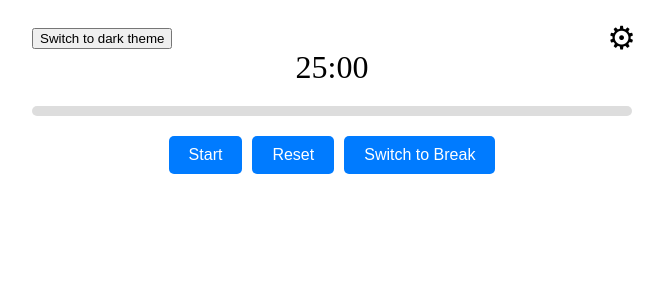
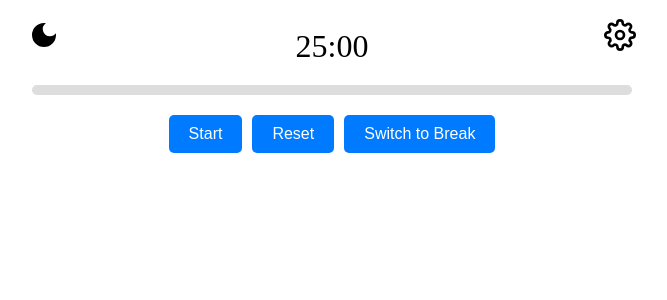
Before and after one commit to andrew-kras/pomodoro-react, a React (Create React App) app: page / in a window 1280 px wide. Shown: the top 300 px of the page, without its empty margins (308-975 px from the left). Built offline with nearby package versions, Linux system fonts and the light colour scheme.

Commit message:
new icons for settings and color theme were added

```diff
--- a/package.json
+++ b/package.json
@@ -11,6 +11,7 @@
     "node-sass": "^9.0.0",
     "react": "^18.3.1",
     "react-dom": "^18.3.1",
+    "react-icons": "^5.2.1",
     "react-scripts": "5.0.1",
     "web-vitals": "^2.1.4"
   },
--- a/src/App.js
+++ b/src/App.js
@@ -1,8 +1,10 @@
-import React, { useState } from 'react';
+import React, { useState, useContext } from 'react';
+import { FiSettings } from 'react-icons/fi';  // Иконка настроек
+import { MdLightMode, MdDarkMode } from 'react-icons/md';  // Иконки для переключения темы
 import Timer from './components/Timer';
 import Settings from './components/Settings';
 import ThemeSwitcher from './components/ThemeSwitcher';
-import ThemeProvider from './contexts/ThemeContext';
+import ThemeProvider, { ThemeContext } from './contexts/ThemeContext';
 import TimerProvider from './contexts/TimerContext';
 import LanguageProvider from './contexts/LanguageContext';
 import './styles/main.scss';
@@ -19,7 +21,9 @@ function App() {
             <TimerProvider>
                 <LanguageProvider>
                     <div className="container">
-                        <button className="settings-button" onClick={toggleSettings}>⚙</button>
+                        <button className="icon-button settings-button" onClick={toggleSettings}>
+                            <FiSettings />
+                        </button>
                         <ThemeSwitcher />
                         <Timer />
                         <div className={`settings-container ${settingsVisible ? 'visible' : 'hidden'}`}>
--- a/src/components/ThemeSwitcher.js
+++ b/src/components/ThemeSwitcher.js
@@ -1,12 +1,14 @@
 import React, { useContext } from 'react';
+import { MdLightMode, MdDarkMode } from 'react-icons/md';  // Иконки для переключения темы
 import { ThemeContext } from '../contexts/ThemeContext';
+import './ThemeSwitcher.scss';
 
 const ThemeSwitcher = () => {
     const { theme, toggleTheme } = useContext(ThemeContext);
 
     return (
-        <button onClick={toggleTheme}>
-            Switch to {theme === 'light' ? 'dark' : 'light'} theme
+        <button className="icon-button theme-button" onClick={toggleTheme}>
+            {theme === 'light' ? <MdDarkMode /> : <MdLightMode />}
         </button>
     );
 };
--- /dev/null
+++ b/src/components/ThemeSwitcher.scss
@@ -0,0 +1,24 @@
+@import '../styles/variables';
+@import '../styles/mixins';
+
+.icon-button.theme-button {
+  position: absolute;
+  top: 10px;
+  left: 10px;
+  color: map-get($light-theme, text-color);
+
+  &:hover {
+    color: #007bff;
+  }
+
+  .theme-dark & {
+    color: map-get($dark-theme, text-color);
+    &:hover {
+      color: #007bff;
+    }
+  }
+
+  &:focus {
+    outline: none;
+  }
+}
--- a/src/styles/main.scss
+++ b/src/styles/main.scss
@@ -22,18 +22,19 @@ body {
   }
 }
 
-.settings-button {
-  position: absolute;
-  top: 10px;
-  right: 10px;
+.icon-button {
   background: none;
   border: none;
   font-size: 2rem;
   cursor: pointer;
-  color: map-get($light-theme, text-color);
+  transition: transform 0.2s ease-in-out, color 0.3s ease-in-out;
 
   &:hover {
-    color: darken(map-get($light-theme, text-color), 20%);
+    color: #007bff;
+  }
+
+  &:active {
+    transform: scale(0.9);
   }
 
   &:focus {
@@ -41,11 +42,18 @@ body {
   }
 }
 
+.settings-button {
+  position: absolute;
+  top: 10px;
+  right: 10px;
+  color: map-get($light-theme, text-color);
+}
+
 .theme-dark .settings-button {
   color: map-get($dark-theme, text-color);
 
   &:hover {
-    color: lighten(map-get($dark-theme, text-color), 20%);
+    color: #007bff;
   }
 }
 
```
Also changed, not shown: 1 other file (tests, documents, lock files or other folders).
